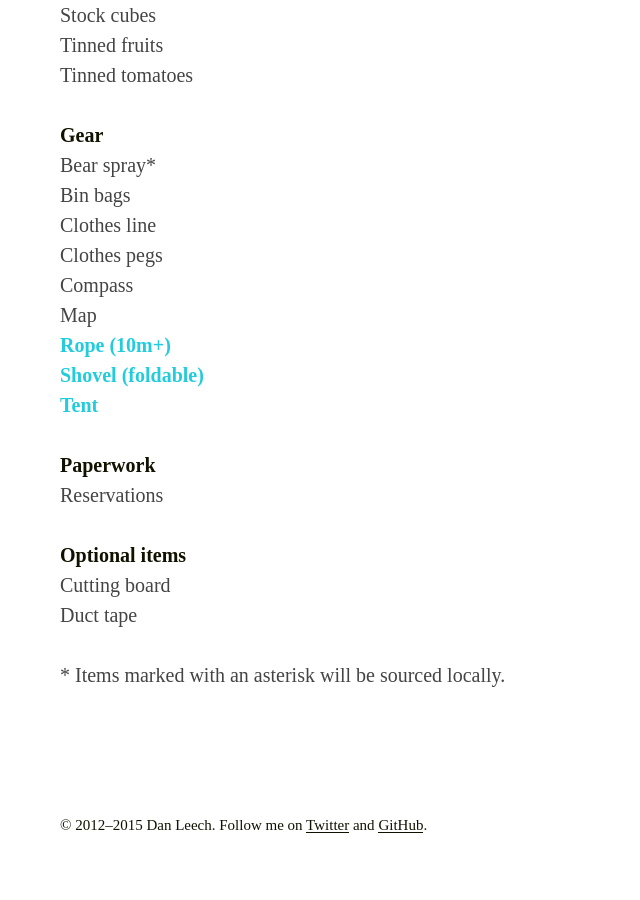
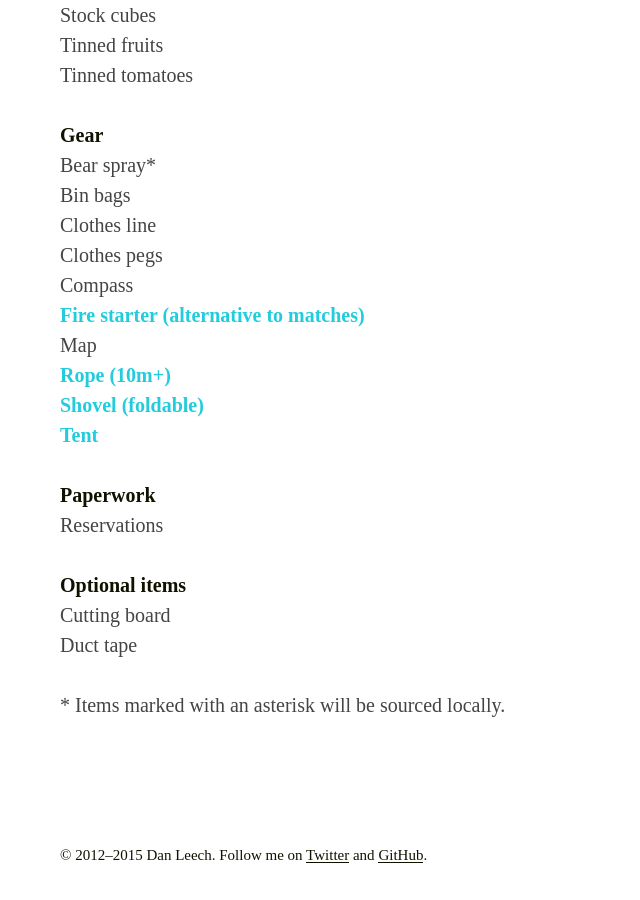
Before and after one commit to danleech/danleech.com, a Jekyll site: the page built from projects/yellowstone-packing-list/index.md, in a window 1280 px wide and 900 px high, scrolled down 3420 px. Shown: the whole window, without its empty margins (0-640 px from the left). Built offline with Jekyll 4.4.1, drawn with Linux system fonts in a browser that asks for light colours; some web fonts are replaced; Markdown is read by kramdown in place of the engine named in the settings; before the commit the page ends 4290 px from its top, so only the background shows below that.

Commit message:
Added fire starter

```diff
--- a/projects/yellowstone-packing-list/index.md
+++ b/projects/yellowstone-packing-list/index.md
@@ -119,6 +119,7 @@ description: "A comprehensive packing list for a trekking holiday in Yellowstone
 - Clothes line
 - Clothes pegs
 - Compass
+- <ins datetime="2015-05-26T19:00:00Z">Fire starter (alternative to matches)</ins>
 - Map
 - <ins datetime="2015-05-26T19:00:00Z">Rope (10m+)</ins>
 - <ins datetime="2015-05-26T19:00:00Z">Shovel (foldable)</ins>
```
